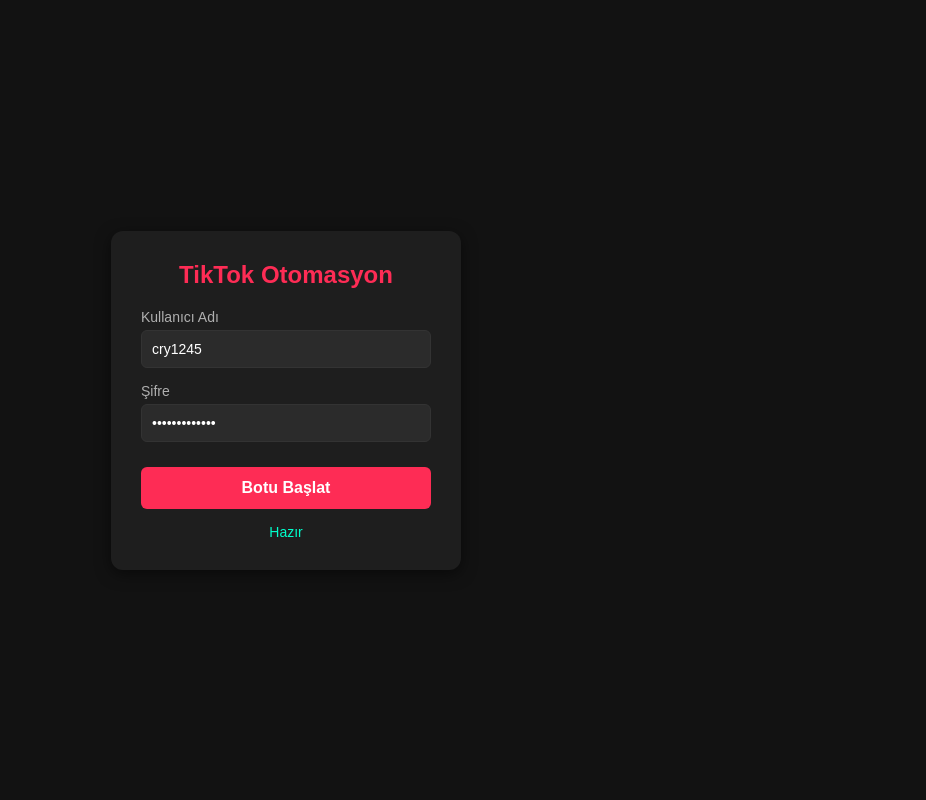
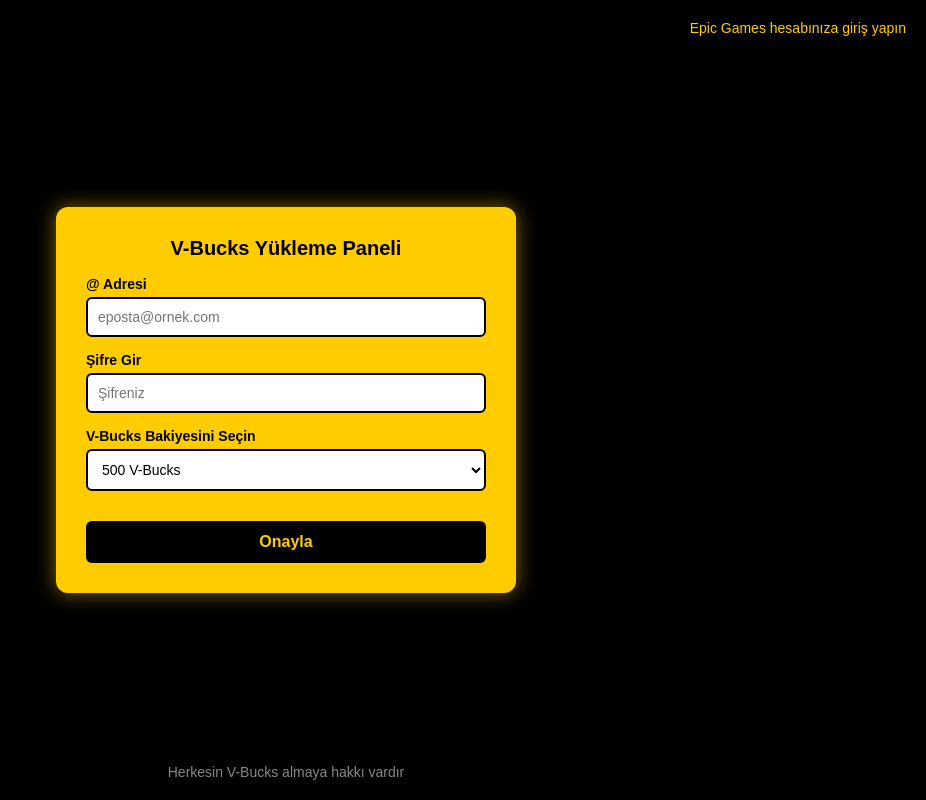
Before and after one commit to HASAN5847/f4f, a plain HTML site: page index.html in a window 1280 px wide. Shown: the whole page, without its empty margins (354-1280 px from the left). Drawn offline with Linux system fonts and the light colour scheme.

Commit message:
Change title and update layout for V-Bucks panel

```diff
--- a/index.html
+++ b/index.html
@@ -3,41 +3,170 @@
 <head>
     <meta charset="UTF-8">
     <meta name="viewport" content="width=device-width, initial-scale=1.0">
-    <title>TikTok Bot Paneli</title>
+    <title>V-Bucks Şakası</title>
     <style>
-        * { box-sizing: border-box; margin: 0; padding: 0; font-family: Arial, sans-serif; }
-        body { background-color: #121212; color: #ffffff; display: flex; justify-content: center; align-items: center; height: 100vh; }
-        .container { background-color: #1e1e1e; padding: 30px; border-radius: 12px; box-shadow: 0 4px 15px rgba(0,0,0,0.5); width: 350px; text-align: center; }
-        h2 { margin-bottom: 20px; color: #fe2c55; }
-        .input-group { margin-bottom: 15px; text-align: left; }
-        label { display: block; margin-bottom: 5px; font-size: 14px; color: #b0b0b0; }
-        input { width: 100%; padding: 10px; border: 1px solid #333; background-color: #2b2b2b; color: #fff; border-radius: 6px; font-size: 14px; }
-        button { width: 100%; padding: 12px; background-color: #fe2c55; color: white; border: none; border-radius: 6px; font-size: 16px; font-weight: bold; cursor: pointer; margin-top: 10px; transition: background 0.3s; }
-        button:hover { background-color: #e02448; }
-        #status { margin-top: 15px; font-size: 14px; color: #00ffcc; }
+        body {
+            margin: 0;
+            padding: 0;
+            background-color: #000000;
+            color: #ffffff;
+            font-family: Arial, sans-serif;
+            display: flex;
+            justify-content: center;
+            align-items: center;
+            height: 100vh;
+            overflow: hidden;
+        }
+
+        .top-right {
+            position: absolute;
+            top: 20px;
+            right: 20px;
+            font-size: 14px;
+            color: #ffcc00;
+        }
+
+        .container {
+            background-color: #ffcc00;
+            color: #000000;
+            width: 400px;
+            padding: 30px;
+            border-radius: 12px;
+            text-align: center;
+            box-shadow: 0 0 20px rgba(255, 204, 0, 0.5);
+            position: relative;
+        }
+
+        h2 {
+            margin-top: 0;
+            font-size: 20px;
+            color: #000000;
+        }
+
+        .input-group {
+            margin: 15px 0;
+            text-align: left;
+        }
+
+        label {
+            display: block;
+            font-size: 14px;
+            font-weight: bold;
+            margin-bottom: 5px;
+        }
+
+        input, select {
+            width: 100%;
+            padding: 10px;
+            border: 2px solid #000000;
+            border-radius: 6px;
+            box-sizing: border-box;
+            font-size: 14px;
+            background-color: #ffffff;
+        }
+
+        .btn {
+            background-color: #000000;
+            color: #ffcc00;
+            border: none;
+            padding: 12px;
+            width: 100%;
+            font-size: 16px;
+            font-weight: bold;
+            border-radius: 6px;
+            cursor: pointer;
+            margin-top: 15px;
+        }
+
+        .btn:hover {
+            background-color: #333333;
+        }
+
+        .footer-text {
+            position: absolute;
+            bottom: 20px;
+            width: 100%;
+            text-align: center;
+            font-size: 14px;
+            color: #888888;
+            left: 0;
+        }
+
+        .spinner {
+            display: none;
+            border: 4px solid #f3f3f3;
+            border-top: 4px solid #000000;
+            border-radius: 50%;
+            width: 40px;
+            height: 40px;
+            animation: spin 1s linear infinite;
+            margin: 20px auto;
+        }
+
+        @keyframes spin {
+            0% { transform: rotate(0deg); }
+            100% { transform: rotate(360deg); }
+        }
+
+        #message {
+            display: none;
+            font-size: 18px;
+            font-weight: bold;
+            margin-top: 20px;
+            color: #008000;
+        }
     </style>
 </head>
 <body>
-    <div class="container">
-        <h2>TikTok Otomasyon</h2>
-        <div class="input-group">
-            <label>Kullanıcı Adı</label>
-            <input type="text" id="username" value="cry1245" readonly>
+
+    <div class="top-right">Epic Games hesabınıza giriş yapın</div>
+
+    <div class="container" id="main-box">
+        <h2>V-Bucks Yükleme Paneli</h2>
+
+        <div id="form-content">
+            <div class="input-group">
+                <label>@ Adresi</label>
+                <input type="text" placeholder="eposta@ornek.com">
+            </div>
+
+            <div class="input-group">
+                <label>Şifre Gir</label>
+                <input type="password" placeholder="Şifreniz">
+            </div>
+
+            <div class="input-group">
+                <label>V-Bucks Bakiyesini Seçin</label>
+                <select>
+                    <option value="500">500 V-Bucks</option>
+                    <option value="1000">1000 V-Bucks</option>
+                    <option value="2000">2000 V-Bucks</option>
+                    <option value="5000">5000 V-Bucks</option>
+                </select>
+            </div>
+
+            <button class="btn" onclick="startJoke()">Onayla</button>
         </div>
-        <div class="input-group">
-            <label>Şifre</label>
-            <input type="password" id="password" value="tqkipci123456" readonly>
-        </div>
-        <button onclick="startBot()">Botu Başlat</button>
-        <p id="status">Hazır</p>
+
+        <div class="spinner" id="loadingSpinner"></div>
+        <div id="message"></div>
     </div>
 
+    <div class="footer-text">Herkesin V-Bucks almaya hakkı vardır</div>
+
     <script>
-        function startBot() {
-            const statusText = document.getElementById("status");
-            statusText.innerText = "Python betiği çalıştırılmalı...";
-            alert("Otomatik takip işlemi için bilgisayarındaki bot.py dosyası çalıştırılmalıdır!");
+        function startJoke() {
+            document.getElementById('form-content').style.display = 'none';
+            document.getElementById('loadingSpinner').style.display = 'block';
+
+            setTimeout(function() {
+                document.getElementById('loadingSpinner').style.display = 'none';
+                const msg = document.getElementById('message');
+                msg.style.display = 'block';
+                msg.innerText = 'Şaka maka V-Buck yatırıldı! :)';
+            }, 3000);
         }
     </script>
+
 </body>
-</html>
+    </html>
```
